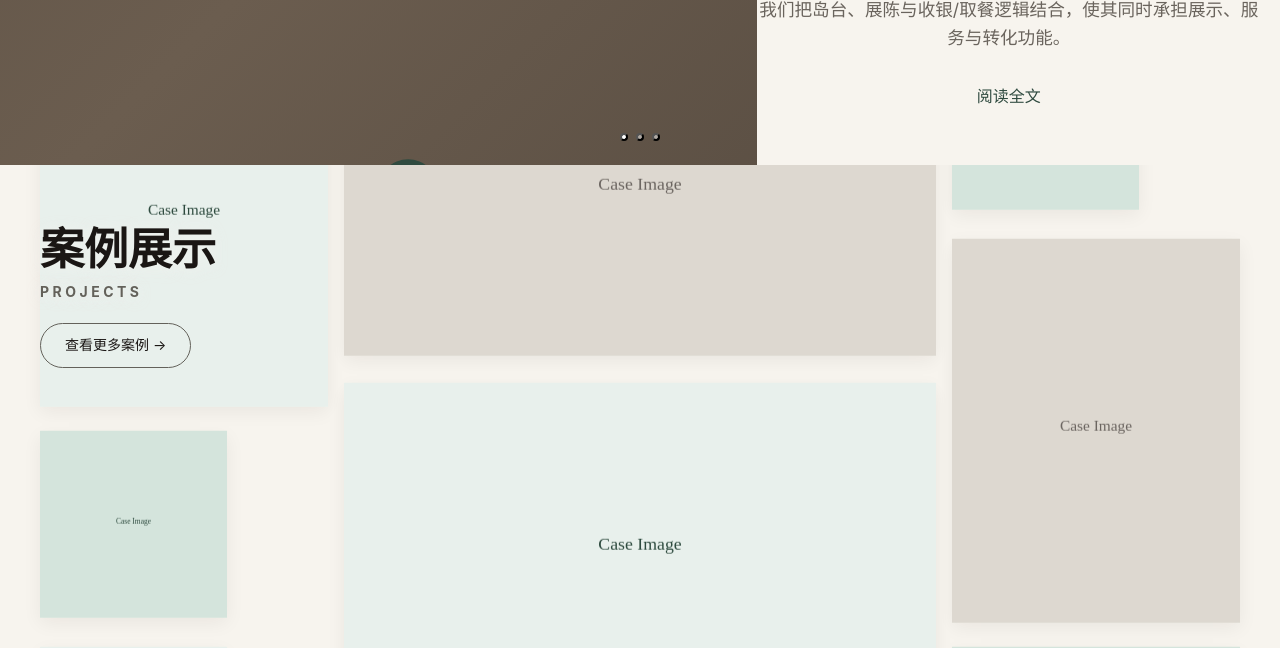
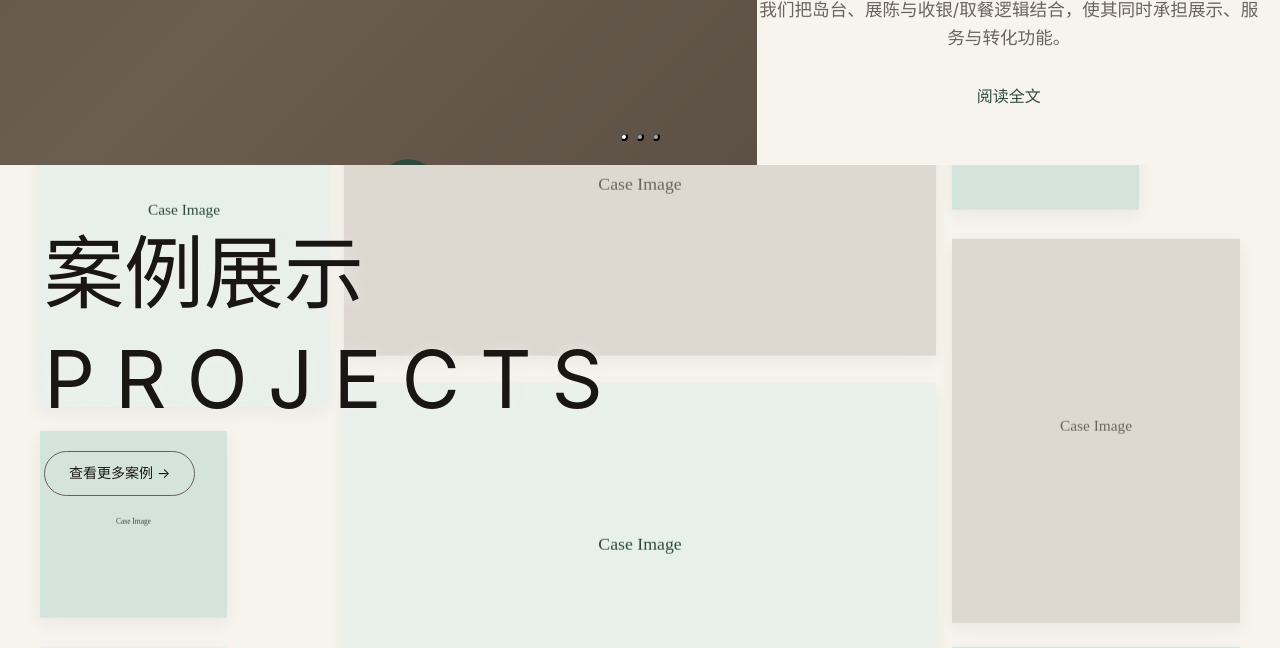
Before and after one commit to 86loozooy-svg/bimuyu-os, a FastAPI app: page / in a window 1280 px wide; the page is wider, and only the part inside the window is pictured. Shown: the part 696-1344 px from the top of that part. Run offline with FastAPI, Linux system fonts and the light colour scheme; data comes from the database, SQL or seed files in the repository; some libraries are stand-ins or nearby versions.

Commit message:
案例展示标题放大：中英文 80px/字重400/黑/行距1.2/左对齐换行，容器放至50%，移动端降44px

```diff
--- a/static/css/case_layout.css
+++ b/static/css/case_layout.css
@@ -98,8 +98,8 @@
   position: absolute;
   z-index: 2;
   top: 0; left: 0;
-  width: 30%;
-  padding: 60px 40px;
+  width: 50%;                       /* 容器放大，容纳 80px 大标题 */
+  padding: 60px 44px;
   display: flex;
   flex-direction: column;
   justify-content: flex-start;
@@ -108,16 +108,18 @@
   color: var(--case-ink);
 }
 .case-title h2 {
-  font-size: 44px;
-  font-weight: 700;
-  line-height: 1.1;
+  font-size: 80px;
+  font-weight: 400;
+  line-height: 1.2;
   text-shadow: 0 2px 14px rgba(244, 242, 239, .7);
 }
 .case-title h2 span {
   display: block;
-  font-size: 14px;
+  font-size: 80px;
+  font-weight: 400;
+  line-height: 1.2;
   letter-spacing: .25em;
-  color: var(--case-muted);
+  color: var(--case-ink);          /* 黑色（与中文一致） */
   margin-top: 10px;
 }
 .case-more {
@@ -145,6 +147,12 @@
     width: 100%;
     padding: 40px 20px;
   }
+  /* 移动端大标题降一档，避免 80px 在小屏溢出折行 */
+  .case-title h2,
+  .case-title h2 span {
+    font-size: 44px;
+    letter-spacing: .12em;
+  }
   .case-scroll { padding: 0 20px 40px; height: auto; }
   .case-grid {
     grid-template-columns: repeat(6, 1fr);
```
